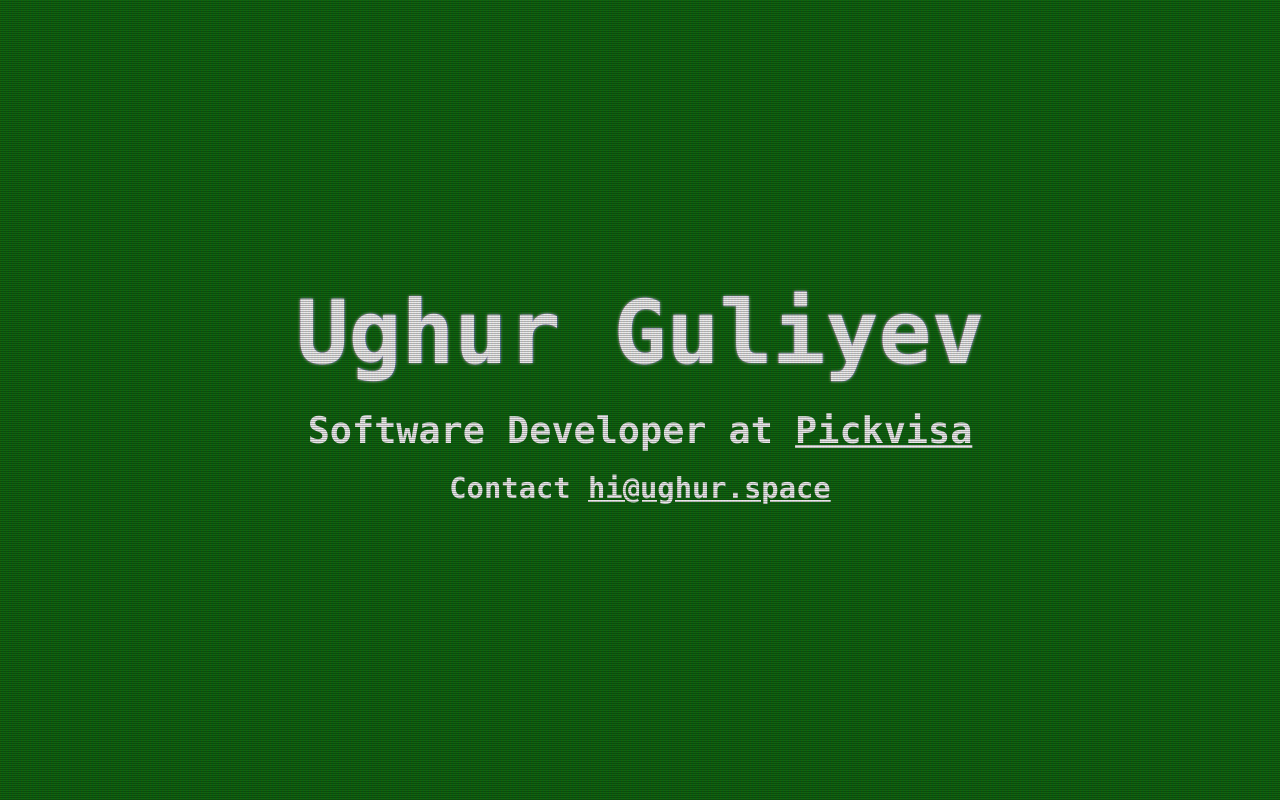
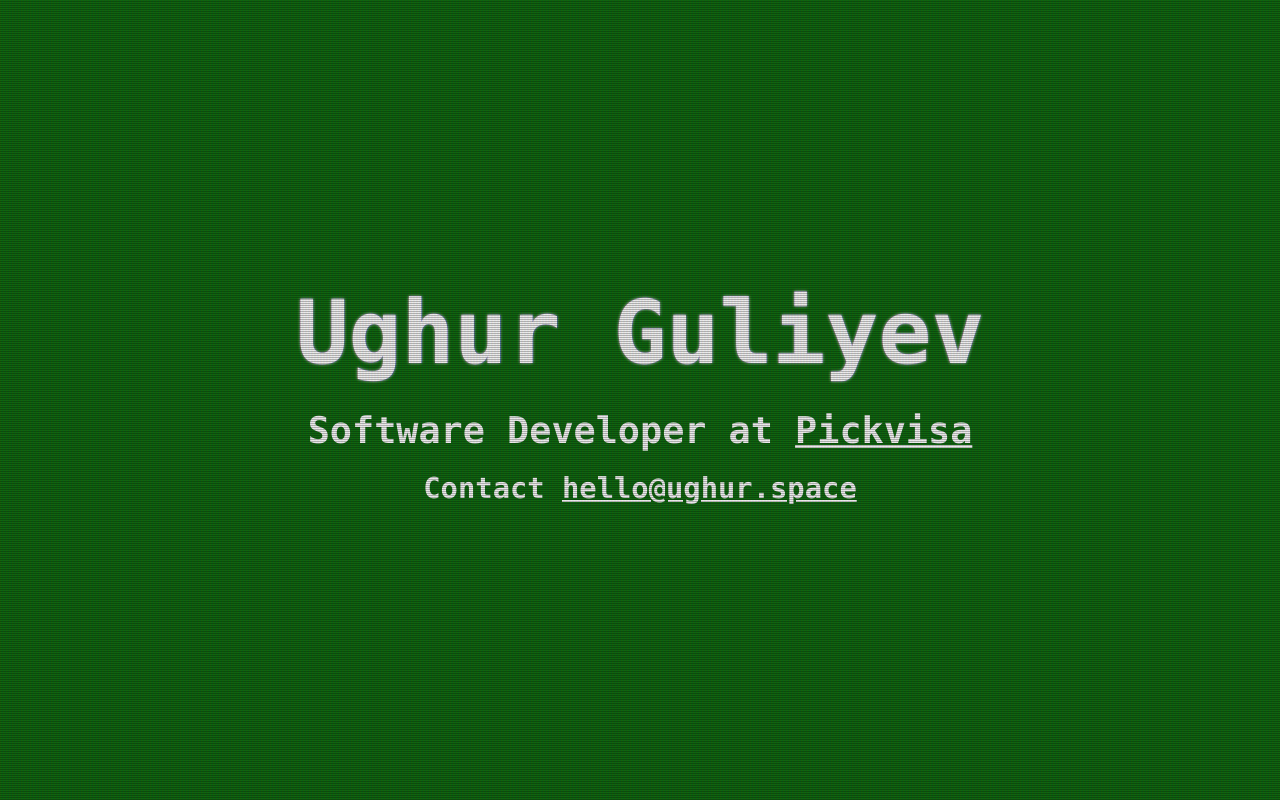
Before and after one commit to ughurguliyev/ughur.me, a plain HTML site: page index.html in a window 1280 px wide. Drawn offline with Linux system fonts and the light colour scheme.

Commit message:
Update index.html

```diff
--- a/index.html
+++ b/index.html
@@ -17,7 +17,7 @@
 
         <p class="contact">
             Contact
-            <a href = "mailto: hi@ughur.me">hi@ughur.space</a>
+            <a href = "mailto: hi@ughur.me">hello@ughur.space</a>
         </p>
     </body>
 </html>
```
